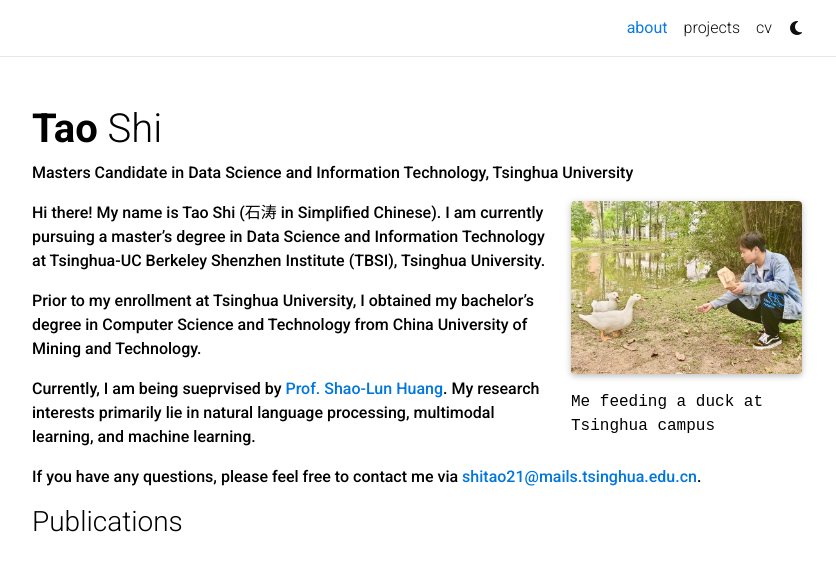
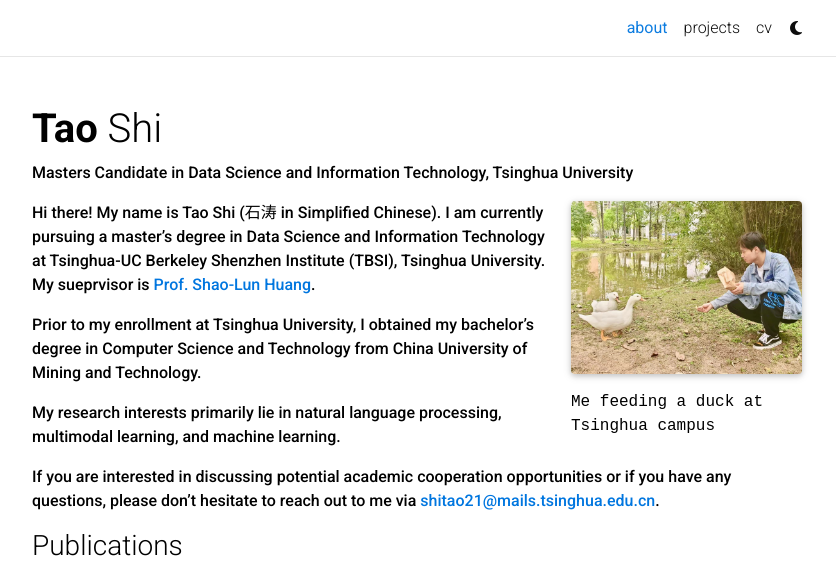
Before and after one commit to TaoShi1998/TaoShi1998.github.io, a Jekyll site: the page built from _pages/about.md, in a window 1280 px wide, cut to the strip 0-567 px from the top of the page. Shown: the whole strip, without its empty margins (223-1059 px from the left). Built offline with Jekyll 4.4.1, drawn with Linux system fonts in a browser that asks for light colours; full-size pictures stand in for the smaller copies a plugin makes; comment, search, counter and statistics services are not loaded; a style sheet for code colours, icons or effects is not loaded.

Commit message:
Update about.md

```diff
--- a/_pages/about.md
+++ b/_pages/about.md
@@ -17,13 +17,13 @@
 social: false  # includes social icons at the bottom of the page
 ---
 
-Hi there! My name is Tao Shi (石涛 in Simplified Chinese). I am currently pursuing a master's degree in Data Science and Information Technology at Tsinghua-UC Berkeley Shenzhen Institute (TBSI), Tsinghua University.
+Hi there! My name is Tao Shi (石涛 in Simplified Chinese). I am currently pursuing a master's degree in Data Science and Information Technology at Tsinghua-UC Berkeley Shenzhen Institute (TBSI), Tsinghua University. My sueprvisor is [Prof. Shao-Lun Huang](https://sites.google.com/view/slhuang/home).
 
 Prior to my enrollment at Tsinghua University, I obtained my bachelor's degree in Computer Science and Technology from China University of Mining and Technology.
 
-Currently, I am being sueprvised by [Prof. Shao-Lun Huang](https://sites.google.com/view/slhuang/home). My research interests primarily lie in natural language processing, multimodal learning, and machine learning.
+My research interests primarily lie in natural language processing, multimodal learning, and machine learning.
 
-If you have any questions, please feel free to contact me via [shitao21@mails.tsinghua.edu.cn](mailto:shitao21@mails.tsinghua.edu.cn).
+If you are interested in discussing potential academic cooperation opportunities or if you have any questions, please don't hesitate to reach out to me via [shitao21@mails.tsinghua.edu.cn](mailto:shitao21@mails.tsinghua.edu.cn).
 
 <!-- Write your biography here. Tell the world about yourself. Link to your favorite [subreddit](http://reddit.com). You can put a picture in, too. The code is already in, just name your picture `prof_pic.jpg` and put it in the `img/` folder.
 
```
